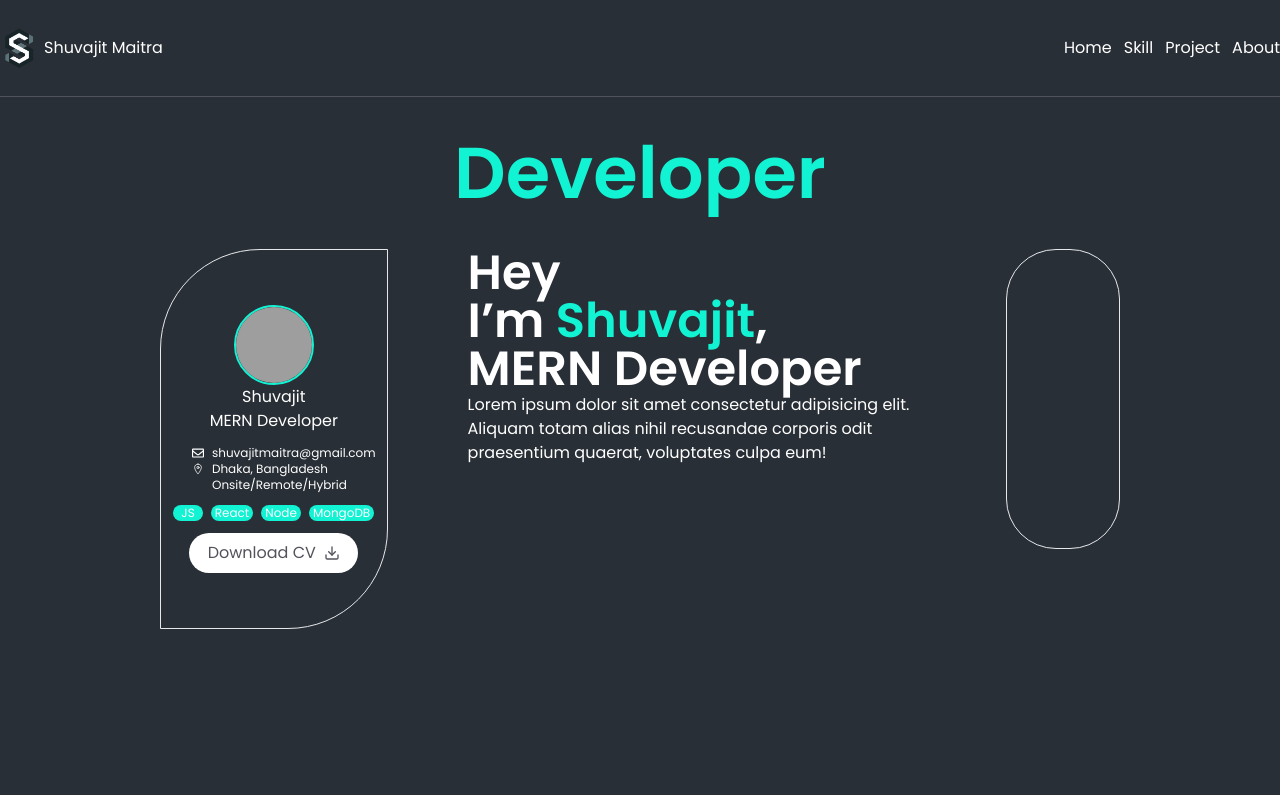
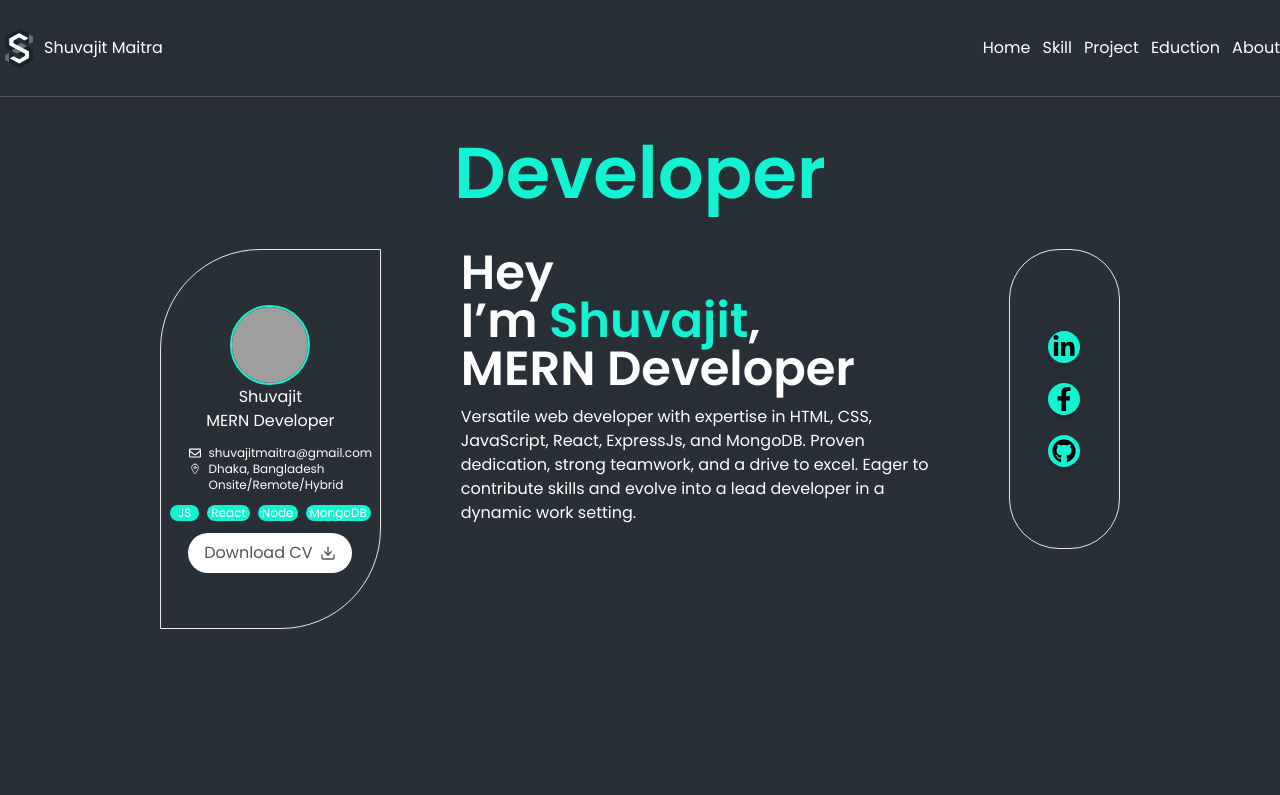
Before and after one commit to shuvajitmaitra/portfolio-website, a React (Vite) app: page / in a window 1280 px wide. Shown: the top 795 px of the page. Built offline with nearby package versions, Linux system fonts and the light colour scheme; grey boxes are pictures that could not be loaded; some icons are missing.

Commit message:
Resume download functionalities added

```diff
--- a/src/Components/Banner.jsx
+++ b/src/Components/Banner.jsx
@@ -1,8 +1,10 @@
 import profileImage from "../assets/shuvajit-maitra.gif";
-import { FaRegEnvelope } from "react-icons/fa";
+import { FaFacebookF, FaGithub, FaLinkedinIn, FaRegEnvelope } from "react-icons/fa";
 import { IoLocationOutline } from "react-icons/io5";
 import { FaMapLocation } from "react-icons/fa6";
 import { FiDownload } from "react-icons/fi";
+import { Link } from "react-router-dom";
+import  resume from '../assets/Shuvajit_Maitra_Resume_jr_web_developer.pdf'
 
 
 
@@ -16,6 +18,7 @@ const Banner = () => {
       </div>
       <div className="flex w-3/4 mx-auto text-white ">
         <div className="h-[380px] flex flex-col justify-center items-center gap-3 w-[600px] border rounded-tl-[100px] rounded-br-[100px] text-center ">
+
          <div>
           <img
             src={profileImage}
@@ -36,21 +39,34 @@ const Banner = () => {
             <li className="text-xs px-1 bg-[#11F3D3] rounded-full duration-1000 hover:scale-110">Node</li>
             <li className="text-xs px-1 bg-[#11F3D3] rounded-full duration-1000 hover:scale-110">MongoDB</li>
           </ul>
-          <button className="flex items-center gap-2 justify-center p-2 bg-white rounded-full w-3/4 mx-auto text-zinc-600 duration-1000 hover:scale-110">Download CV <FiDownload/></button>
+          <a href={resume} download={resume} className="flex items-center gap-2 justify-center p-2 bg-white rounded-full w-3/4 mx-auto text-zinc-600 duration-1000 hover:scale-110">Download CV <FiDownload/></a>
         </div>
-        <div className="px-20 ">
+        <div className="px-20 space-y-3 ">
           <h2 className="text-5xl font-bold">
             <span></span>Hey <br /> I’m{" "}
             <span className="text-[#11F3D3]">Shuvajit</span>, <br /> MERN
             Developer
           </h2>
-          <p>
-            Lorem ipsum dolor sit amet consectetur adipisicing elit. Aliquam
-            totam alias nihil recusandae corporis odit praesentium quaerat,
-            voluptates culpa eum!
+          <p className="max-w-7xl">
+          Versatile web developer with expertise in HTML, CSS, JavaScript, React, ExpressJs, and MongoDB.
+Proven dedication, strong teamwork, and a drive to excel. Eager to contribute skills and evolve into a
+lead developer in a dynamic work setting.
           </p>
         </div>
-        <div className="h-[300px] w-[300px] border rounded-[50px] duration-1000 hover:scale-110"></div>
+        <div className="h-[300px] w-[300px] border rounded-[50px] duration-1000 hover:scale-110 flex flex-col justify-center items-center gap-5">
+          <Link to={'https://www.linkedin.com/in/shuvajit-maitra/'} target="_blank" className="bg-[#11F3D3] p-1 shadow-lg rounded-full hover:shadow-[#11F3D3] duration-1000 hover:scale-110 ">
+
+          <FaLinkedinIn className="text-black text-2xl"/>
+          </Link>
+          <Link to={'https://www.facebook.com/iamshuvajit/'} target="_blank" className="bg-[#11F3D3] p-1 shadow-lg rounded-full hover:shadow-[#11F3D3] duration-1000 hover:scale-110 ">
+
+          <FaFacebookF className="text-black text-2xl"/>
+          </Link>
+          <Link to={'https://github.com/shuvajitmaitra'} target="_blank" className="bg-[#11F3D3] p-1 shadow-lg rounded-full hover:shadow-[#11F3D3] duration-1000 hover:scale-110 ">
+
+          <FaGithub className="text-black text-2xl"/>
+          </Link>
+        </div>
       </div>
     </div>
   );
--- a/src/Components/Education.jsx
+++ b/src/Components/Education.jsx
@@ -1,6 +1,6 @@
 const Education = () => {
   return (
-    <div className="max-w-screen-xl mx-auto py-20 min-h-screen text-white ">
+    <div id="Eduction" className="max-w-screen-xl mx-auto py-20 min-h-screen text-white ">
       <h3 className="text-3xl border-b-2 lg:text-6xl font-bold text-white pb-2 mb-20">
         EDUCATIONS
       </h3>
@@ -29,7 +29,7 @@ const Education = () => {
         </div>
         <div>
           <h3 className="w-3/4 mb-10 mt-3">
-          I'm currently pursuing a BSc in Electrical and Electronic Engineering (EEE). It's been an exhilarating journey exploring the intricacies of electrical systems and electronics.The program has equipped me with a solid foundation in EEE principles, sparking a keen interest in innovation and problem-solving within the field.
+          Im currently pursuing a BSc in Electrical and Electronic Engineering (EEE). Its been an exhilarating journey exploring the intricacies of electrical systems and electronics.The program has equipped me with a solid foundation in EEE principles, sparking a keen interest in innovation and problem-solving within the field.
           </h3>
         </div>
         <div className="flex justify-between ">
--- a/src/Components/Navbar.jsx
+++ b/src/Components/Navbar.jsx
@@ -1,6 +1,6 @@
 import logo from "../assets/shuvajit-maitra-logo.png";
 const Navbar = () => {
-  const navLinks = ["Home",'Skill', "Project", "About"];
+  const navLinks = ["Home",'Skill', "Project", 'Eduction', "About"];
 
   const handleNavLink = (nav) => {
     const handleClickNavLink =()=>{
@@ -10,7 +10,7 @@ const Navbar = () => {
       <ul
         key={nav}
       >
-        <li onClick={handleClickNavLink} >{nav}</li>
+        <li className="cursor-pointer" onClick={handleClickNavLink} >{nav}</li>
       </ul>
     );
   };
```
Also changed, not shown: 1 other file (tests, documents, lock files or other folders).
